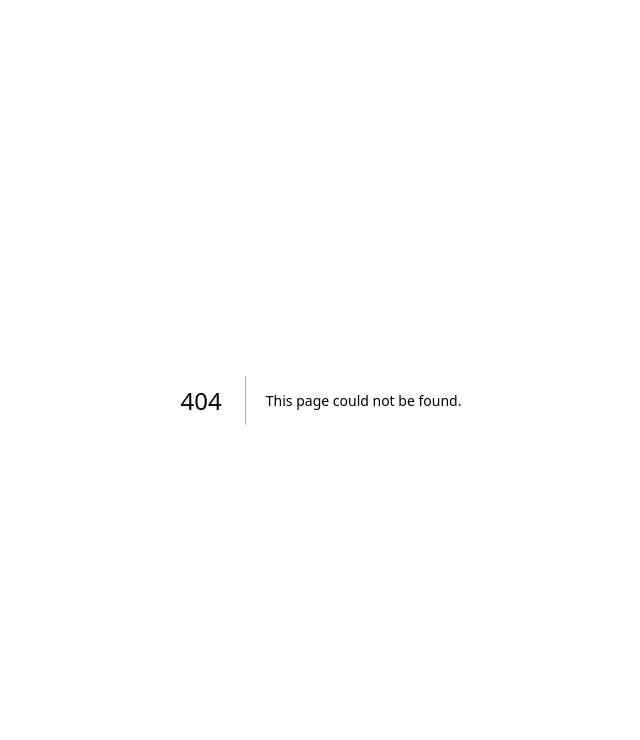
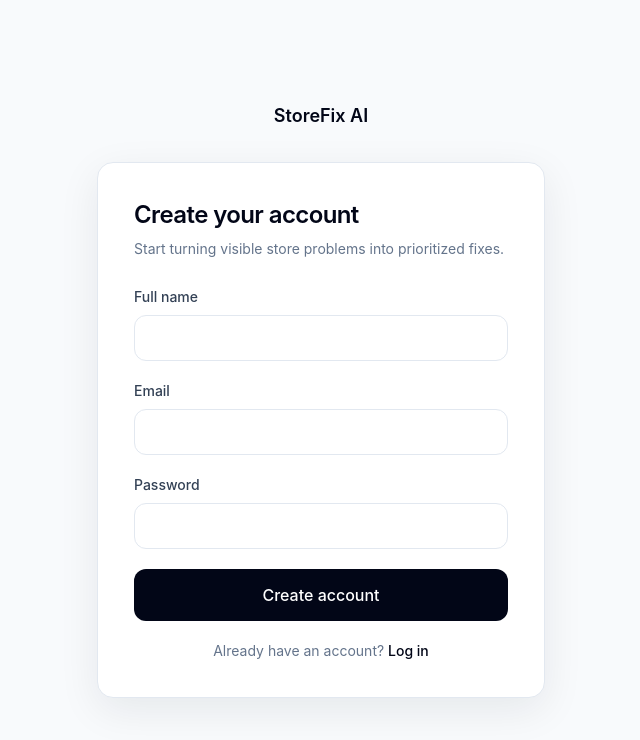
Before and after one commit to bellascotman-jpg/ProductFix, a Next.js app: page /signup in a window 1280 px wide. Before the commit this address had no page. Shown: the top 740 px of the page, without its empty margins (319-959 px from the left). Built offline with nearby package versions, Linux system fonts and the light colour scheme.

Commit message:
feat: add Supabase signup flow

```diff
--- /dev/null
+++ b/app/(auth)/signup/page.tsx
@@ -0,0 +1,29 @@
+'use client'
+
+import Link from 'next/link'
+import { FormEvent, useState } from 'react'
+import { createClient } from '@/lib/supabase/client'
+
+export default function SignupPage() {
+  const [name, setName] = useState('')
+  const [email, setEmail] = useState('')
+  const [password, setPassword] = useState('')
+  const [error, setError] = useState<string | null>(null)
+  const [message, setMessage] = useState<string | null>(null)
+  const [loading, setLoading] = useState(false)
+
+  async function handleSubmit(event: FormEvent<HTMLFormElement>) {
+    event.preventDefault()
+    setError(null); setMessage(null); setLoading(true)
+    if (password.length < 8) { setError('Password must be at least 8 characters.'); setLoading(false); return }
+    const supabase = createClient()
+    const { data, error: authError } = await supabase.auth.signUp({ email: email.trim(), password, options: { data: { full_name: name.trim() } } })
+    if (authError) setError(authError.message)
+    else if (data.session) window.location.assign('/dashboard')
+    else setMessage('Account created. Check your email to confirm your address, then log in.')
+    setLoading(false)
+  }
+
+  return <main className="flex min-h-screen items-center justify-center bg-slate-50 px-5 py-12"><div className="w-full max-w-md"><Link href="/" className="block text-center text-lg font-semibold text-slate-950">StoreFix AI</Link><div className="mt-8 rounded-2xl border border-slate-200 bg-white p-7 shadow-soft sm:p-9"><h1 className="text-2xl font-semibold tracking-tight text-slate-950">Create your account</h1><p className="mt-2 text-sm text-slate-500">Start turning visible store problems into prioritized fixes.</p><form onSubmit={handleSubmit} className="mt-7 space-y-5"><Field label="Full name" type="text" value={name} onChange={setName} required /><Field label="Email" type="email" value={email} onChange={setEmail} required /><Field label="Password" type="password" value={password} onChange={setPassword} required />{error && <p role="alert" className="rounded-xl border border-red-200 bg-red-50 px-4 py-3 text-sm text-red-700">{error}</p>}{message && <p role="status" className="rounded-xl border border-emerald-200 bg-emerald-50 px-4 py-3 text-sm text-emerald-700">{message}</p>}<button disabled={loading} className="w-full rounded-xl bg-slate-950 px-4 py-3.5 font-medium text-white disabled:opacity-60">{loading ? 'Creating account…' : 'Create account'}</button><p className="text-center text-sm text-slate-500">Already have an account? <Link href="/login" className="font-medium text-slate-950">Log in</Link></p></form></div></div></main>
+}
+function Field({ label, type, value, onChange, required }: { label: string; type: string; value: string; onChange: (value: string) => void; required?: boolean }) { return <label className="block text-sm font-medium text-slate-700">{label}<input type={type} value={value} required={required} onChange={(e) => onChange(e.target.value)} className="mt-2 w-full rounded-xl border border-slate-200 bg-white px-4 py-3 outline-none focus:border-slate-400" /></label> }
```
